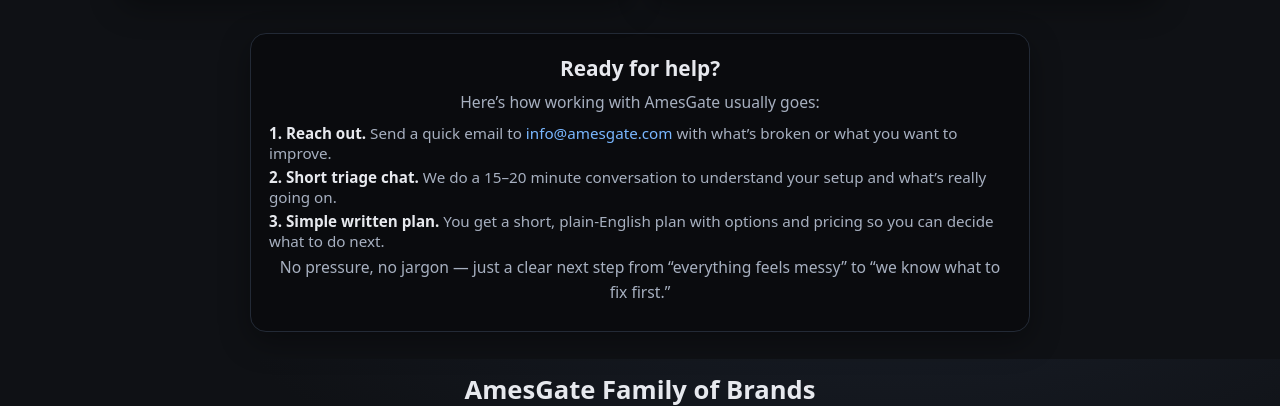
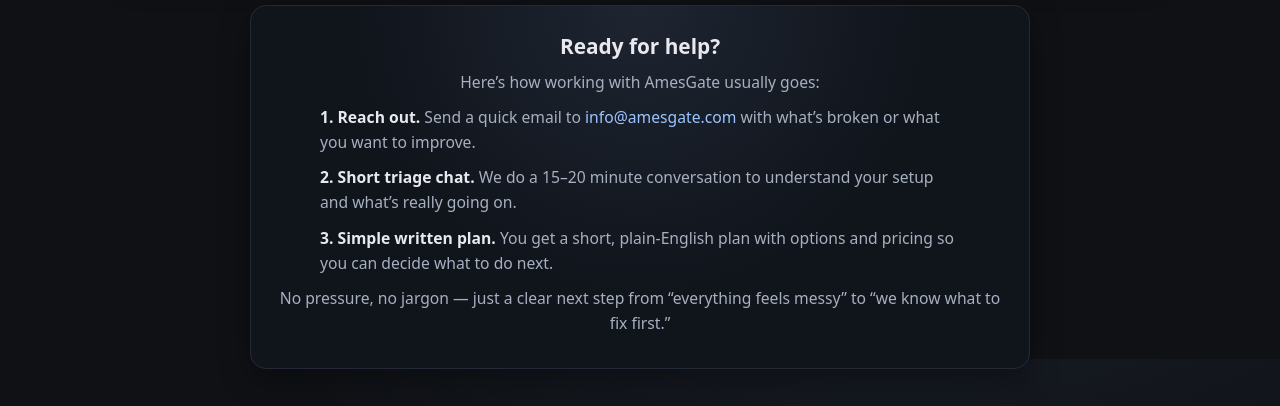
Before and after one commit to AmesGate/amesgate-site, a plain HTML site: page index.html in a window 1280 px wide. Shown: the part 1241-1647 px from the top of the page. Drawn offline with Linux system fonts and the light colour scheme.

Commit message:
Update index.html
Contact button = soft slate gray.

Hero headline a bit smaller and easier on the eyes.

“Ready for help?” box still in place and centered.

```diff
--- a/index.html
+++ b/index.html
@@ -67,15 +67,20 @@
     }
     .name{font-weight:700; font-size:1.1rem; letter-spacing:.4px}
     .tag{color:var(--muted); font-size:.95rem}
+
+    /* softer slate-grey button */
     .btn{
       display:inline-block; padding:10px 16px;
       border-radius:12px;
-      background:var(--accent); color:#111;
+      background:#2b3442;
+      color:#e7e9ee;
       font-weight:700;
-      border:1px solid rgba(255,255,255,.08);
+      border:1px solid #3a4554;
       box-shadow:var(--shadow);
     }
-    .btn:hover{filter:brightness(.95)}
+    .btn:hover{
+      filter:brightness(1.05);
+    }
 
     /* HERO */
     .hero{
@@ -87,7 +92,7 @@
       text-align:center;
     }
     .hero h1{
-      font-size:clamp(2.4rem,4.2vw,3.4rem);
+      font-size:clamp(2.1rem,3.4vw,2.7rem);
       margin:24px 0 12px;
       letter-spacing:.4px;
       color:var(--text);
@@ -145,41 +150,44 @@
     }
     .icon{font-weight:900; color:var(--accent)}
 
-    /* READY FOR HELP CTA */
-    .contact-cta{
+    /* READY FOR HELP STRIP */
+    .contact-strip{
+      margin:10px 0 40px;
+      display:flex;
+      justify-content:center;
+    }
+    .contact-card{
       max-width:780px;
-      margin:0 auto 40px;
-      padding:20px 18px 18px;
+      width:100%;
+      padding:26px 26px 22px;
       border-radius:var(--radius);
       border:1px solid var(--border);
-      background:rgba(0,0,0,.35);
+      background:radial-gradient(circle at top, #1e2531 0, #10141b 55%);
       box-shadow:var(--shadow);
-    }
-    .contact-cta h2{
-      margin:0 0 8px;
-      font-size:1.3rem;
       text-align:center;
     }
-    .contact-cta p{
-      margin:0 0 8px;
+    .contact-card h3{
+      margin:0 0 10px;
+      font-size:1.3rem;
+    }
+    .contact-card p{
+      margin:4px 0 10px;
       color:var(--muted);
       font-size:.98rem;
       line-height:1.6;
-      text-align:center;
     }
-    .contact-cta ul{
-      list-style:none;
-      padding:0;
-      margin:8px 0 4px;
+    .contact-steps{
+      text-align:left;
+      margin:10px auto 8px;
+      max-width:640px;
+      font-size:.96rem;
       color:var(--muted);
-      font-size:.95rem;
     }
-    .contact-cta li{
-      margin:4px 0;
+    .contact-steps strong{
+      color:var(--text);
     }
-    .contact-cta strong{
-      color:var(--text);
-      font-weight:600;
+    .contact-card a{
+      color:#9bc5ff;
     }
 
     footer{
@@ -364,19 +372,20 @@
         </article>
 
       </div>
+    </section>
 
-      <!-- READY FOR HELP CTA -->
-      <section class="contact-cta" aria-labelledby="contact-cta-title">
-        <h2 id="contact-cta-title">Ready for help?</h2>
+    <!-- HOW IT WORKS / CONTACT STRIP -->
+    <section class="contact-strip" aria-label="How it works">
+      <div class="contact-card">
+        <h3>Ready for help?</h3>
         <p>Here’s how working with AmesGate usually goes:</p>
-        <ul>
-          <li><strong>1. Reach out.</strong> Send a quick email to <a href="mailto:info@amesgate.com">info@amesgate.com</a> with what’s broken or what you want to improve.</li>
-          <li><strong>2. Short triage chat.</strong> We do a 15–20 minute conversation to understand your setup and what’s really going on.</li>
-          <li><strong>3. Simple written plan.</strong> You get a short, plain-English plan with options and pricing so you can decide what to do next.</li>
-        </ul>
+        <div class="contact-steps">
+          <p><strong>1. Reach out.</strong> Send a quick email to <a href="mailto:info@amesgate.com">info@amesgate.com</a> with what’s broken or what you want to improve.</p>
+          <p><strong>2. Short triage chat.</strong> We do a 15–20 minute conversation to understand your setup and what’s really going on.</p>
+          <p><strong>3. Simple written plan.</strong> You get a short, plain-English plan with options and pricing so you can decide what to do next.</p>
+        </div>
         <p>No pressure, no jargon — just a clear next step from “everything feels messy” to “we know what to fix first.”</p>
-      </section>
-
+      </div>
     </section>
 
     <!-- AmesGate family of brands -->
```
